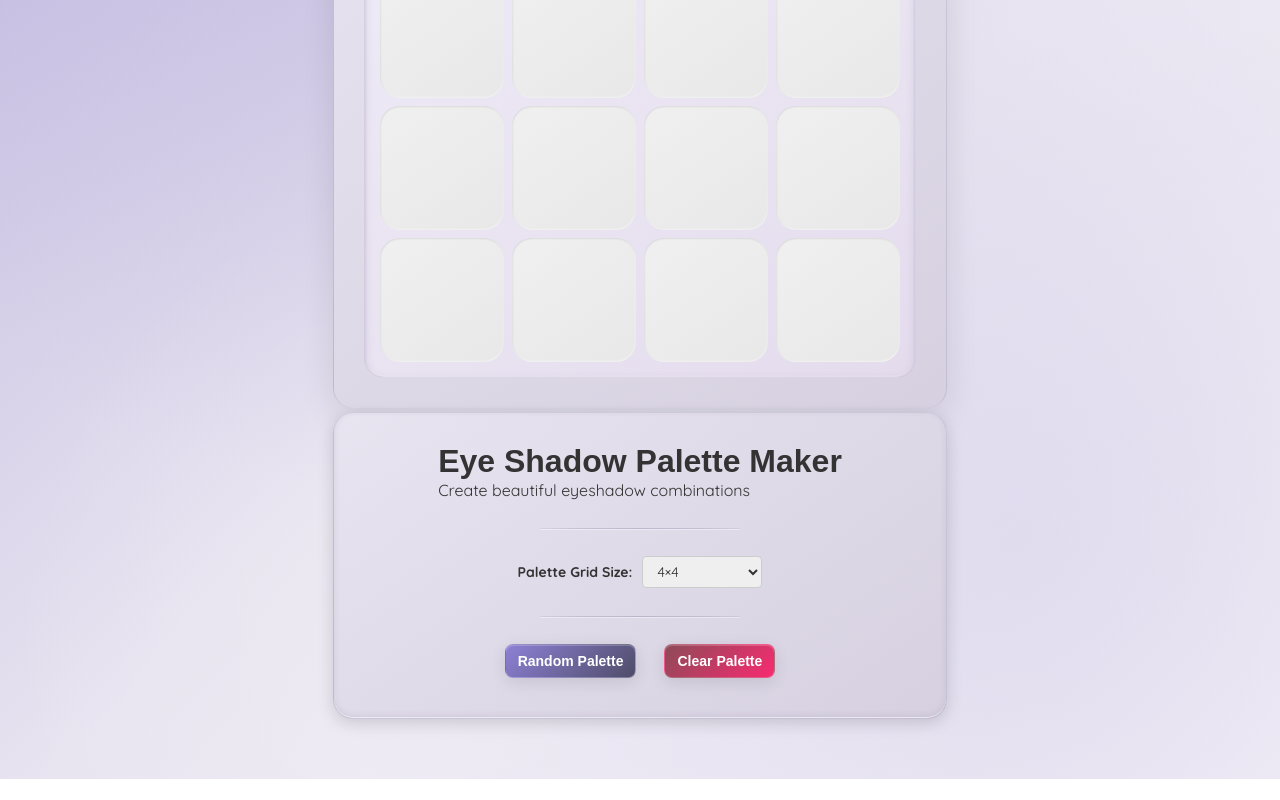
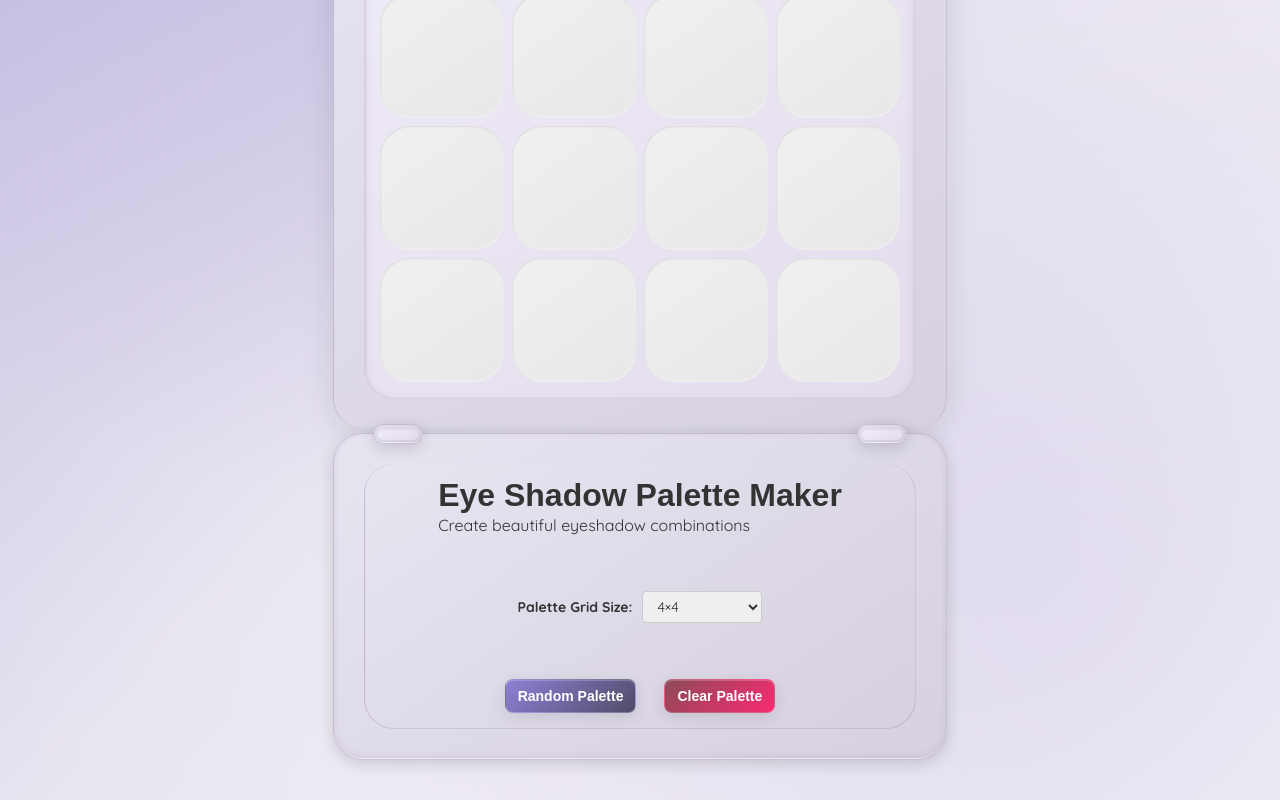
Before and after one commit to ktocdev/eye-shadow-palette-maker, a Vue app: page / in a window 1280 px wide. Shown: the part 398-1198 px from the top of the page. Before the commit the page ends 1177 px from the top, so only its background shows below. Built offline with nearby package versions, Linux system fonts and the light colour scheme; a web font is replaced by a local one.

Commit message:
ESPM-11 - styling

```diff
--- a/components/SwatchesExplorer.vue
+++ b/components/SwatchesExplorer.vue
@@ -54,6 +54,12 @@ const handleRandomize = () => {
           @grid-size-change="handleGridSizeChange"
         />
 
+        <div class="palette-hinges">
+          <div class="hinge left-hinge"></div>
+          <div class="hinge right-hinge"></div>
+        </div>
+
+        <div class="palette-lid__container">
           <div class="palette-lid">
             <div class="app-info">
               <h1>Eye Shadow Palette Maker</h1>
@@ -73,28 +79,24 @@ const handleRandomize = () => {
         </div>
       </div>
     </div>
+  </div>
 </template>
 
 <style>
 @import '../styles/shared.css';
 
-/* Component-specific styles */
 .swatches-explorer {
   background: var(--gradient-main-background);
 }
 
-/* Responsive adjustments */
-@media (min-width: 769px) {
-  .swatches-explorer {
-    padding: 20px;
+.palette-container {
+  position: relative;
 }
 
+@media (min-width: 769px) {
+  .swatches-explorer,
   .main-content {
     padding: 20px;
   }
-
-  .palette-container {
-    max-width: max-content;
-  }
 }
 </style>
--- a/components/carousel/CarouselSwatch.vue
+++ b/components/carousel/CarouselSwatch.vue
@@ -169,7 +169,7 @@ const onTouchEnd = (e) => handleTouchEnd(e)
   }
 }
 
-@container (min-width: 650px) and (max-width: 920px) {
+@container (min-width: 650px) and (max-width: 1024px) {
   .carousel-swatch-block {
     width: 85px;
     height: 115px;
@@ -187,7 +187,7 @@ const onTouchEnd = (e) => handleTouchEnd(e)
   }
 }
 
-@container (min-width: 920px) {
+@container (min-width: 1024px) {
   .carousel-swatch-block {
     width: 90px;
     height: 120px;
@@ -196,7 +196,7 @@ const onTouchEnd = (e) => handleTouchEnd(e)
   .carousel-swatch {
     width: 90px;
     height: 90px;
-    border-radius: var(--radius-lg);
+    border-radius: var(--radius-xl);
   }
 
   .carousel-color-name {
@@ -216,7 +216,6 @@ const onTouchEnd = (e) => handleTouchEnd(e)
     width: 110px;
     height: 110px;
     margin-bottom: 5px;
-    border-radius: var(--radius-xl);
   }
 
   .carousel-color-name {
--- a/components/carousel/ColorCarousel.vue
+++ b/components/carousel/ColorCarousel.vue
@@ -169,9 +169,7 @@ const handleSwipeRight = () => {
   align-items: flex-start;
 }
 
-
-/* Large Desktop (1440px and up) */
-@container (min-width: 1440px) {
+@container (min-width: 1024px) {
   .color-carousel {
     padding: var(--font-size-2xl);
   }
--- a/components/grid/PaletteSwatch.vue
+++ b/components/grid/PaletteSwatch.vue
@@ -107,7 +107,7 @@ const onMiniSwatchTouchEnd = (e) => {
 .palette-swatch {
   width: 100%;
   height: 100%;
-  border-radius: var(--radius-md);
+  border-radius: var(--radius-lg);
   border: var(--border-swatch);
   cursor: grab;
   position: relative;
@@ -145,8 +145,9 @@ const onMiniSwatchTouchEnd = (e) => {
 
 @media (min-width: 1024px) {
   .palette-swatch {
-    border-radius: var(--radius-lg);
+    border-radius: var(--radius-xl);
   }
+
   .palette-color-name {
     font-size: var(--font-size-base);
     padding: 8px;
--- a/composables/useDragDrop.js
+++ b/composables/useDragDrop.js
@@ -126,7 +126,7 @@ export function useDragDrop(options = {}) {
     preview.style.pointerEvents = 'none'
     preview.style.opacity = '0.7'
     preview.style.transform = 'scale(0.9)'
-    preview.style.borderRadius = 'var(--radius-swatch-mini, 8px)'
+    preview.style.borderRadius = 'var(--radius-container, 8px)'
     preview.style.boxShadow = '0 8px 32px rgba(0, 0, 0, 0.3)'
 
     // Position at cursor/touch location
--- a/styles/shared.css
+++ b/styles/shared.css
@@ -37,6 +37,8 @@ h1, h2, h3, h4, h5, h6 {
 
 h1 {
   font-size: var(--font-size-3xl);
+  line-height: 1;
+  margin-block-end: 4px;
 }
 
 /* =========================================
@@ -205,53 +207,103 @@ h1 {
 }
 
 /* =========================================
+   PALETTE HINGE COMPONENTS
+   ========================================= */
+
+.palette-hinges {
+  position: absolute;
+  display: flex;
+  justify-content: space-between;
+  align-items: center;
+  padding: 0 20px;
+  height: 16px;
+  background: transparent;
+  z-index: 10;
+  margin: -2px 0;
+  width: 100%;
+}
+
+.hinge {
+  width: 40px;
+  height: 16px;
+  background: var(--gradient-container-primary);
+  border: 1px solid rgba(139,129,165,0.3);
+  border-radius: 8px;
+  position: relative;
+  box-shadow: var(--shadow-palette-container);
+}
+
+.hinge::before {
+  content: '';
+  position: absolute;
+  top: 3px;
+  left: 3px;
+  right: 3px;
+  bottom: 3px;
+  background: var(--gradient-container-secondary);
+  border-radius: 5px;
+  box-shadow: inset 0 1px 3px rgba(0,0,0,0.1);
+}
+
+@media (min-width: 481px) {
+  .palette-hinges {
+    padding: 0 30px;
+    height: 18px;
+    margin: -3px 0;
+  }
+
+  .hinge {
+    width: 45px;
+    height: 18px;
+    border-radius: 9px;
+  }
+
+  .hinge::after {
+    width: 7px;
+    height: 7px;
+  }
+}
+
+@media (min-width: 973px) {
+  .palette-hinges {
+    padding: 0 40px;
+    height: 20px;
+    margin: -4px 0;
+  }
+
+  .hinge {
+    width: 50px;
+    height: 20px;
+    border-radius: 10px;
+  }
+
+  .hinge::after {
+    width: 8px;
+    height: 8px;
+  }
+}
+
+/* =========================================
    PALETTE CONTAINER COMPONENTS
    ========================================= */
 
+.palette-lid__container {
+  background: var(--gradient-container-primary);
+  border-radius: var(--radius-container-large);
+  box-shadow: var(--shadow-palette-container);
+  border: 1px solid rgba(139,129,165,0.3);
+  margin: 5px 0 0;
+  padding: 30px;
+}
+
 .palette-lid {
   background: var(--gradient-container-primary);
-  border-radius: var(--radius-palette-lid-bottom);
-  box-shadow: var(--shadow-palette-container);
+  border-radius: var(--radius-container-large);
   border: 1px solid rgba(139,129,165,0.3);
   border-top: none;
   padding: 15px;
-  margin: 5px 0 20px;
   display: flex;
   flex-direction: column;
   gap: 56px;
   align-items: center;
 }
-
-.palette-lid > *:not(:last-child) {
-  position: relative;
-}
-
-.palette-lid > *:not(:last-child)::after {
-  content: '';
-  position: absolute;
-  top: 100%;
-  left: 50%;
-  transform: translateX(-50%);
-  width: 80vw;
-  max-width: 200px;
-  height: 1px;
-  background: var(--gradient-divider);
-  margin-top: 28px;
-  box-shadow: var(--shadow-divider);
-}
-
-/* Tablet (481px and up) */
-@media (min-width: 481px) {
-  .palette-lid {
-    padding: 18px;
-    border-radius: var(--radius-container-large);
-  }
-}
-
-/* Desktop (769px and up) */
-@media (min-width: 973px) {
-  .palette-lid {
-    padding: 30px 0 40px;
-    border-radius: var(--radius-container-large);
-  }
-}
--- a/styles/variables.css
+++ b/styles/variables.css
@@ -104,13 +104,11 @@
   --radius-sm: 6px;
   --radius-md: 8px;
   --radius-lg: 10px;
-  --radius-xl: 20px;
+  --radius-xl: 30px;
   --radius-circle: 50%;
 
   /* Component-specific Border Radius */
   --radius-button: var(--radius-md);
-  --radius-swatch-mini: var(--radius-lg);
-  --radius-grid-cell: var(--radius-lg);
   --radius-container: var(--radius-md);
   --radius-container-large: var(--radius-xl);
 
```
Also changed, not shown: 1 other file (tests, documents, lock files or other folders). Lines whose indentation alone changed are shown as unchanged.
